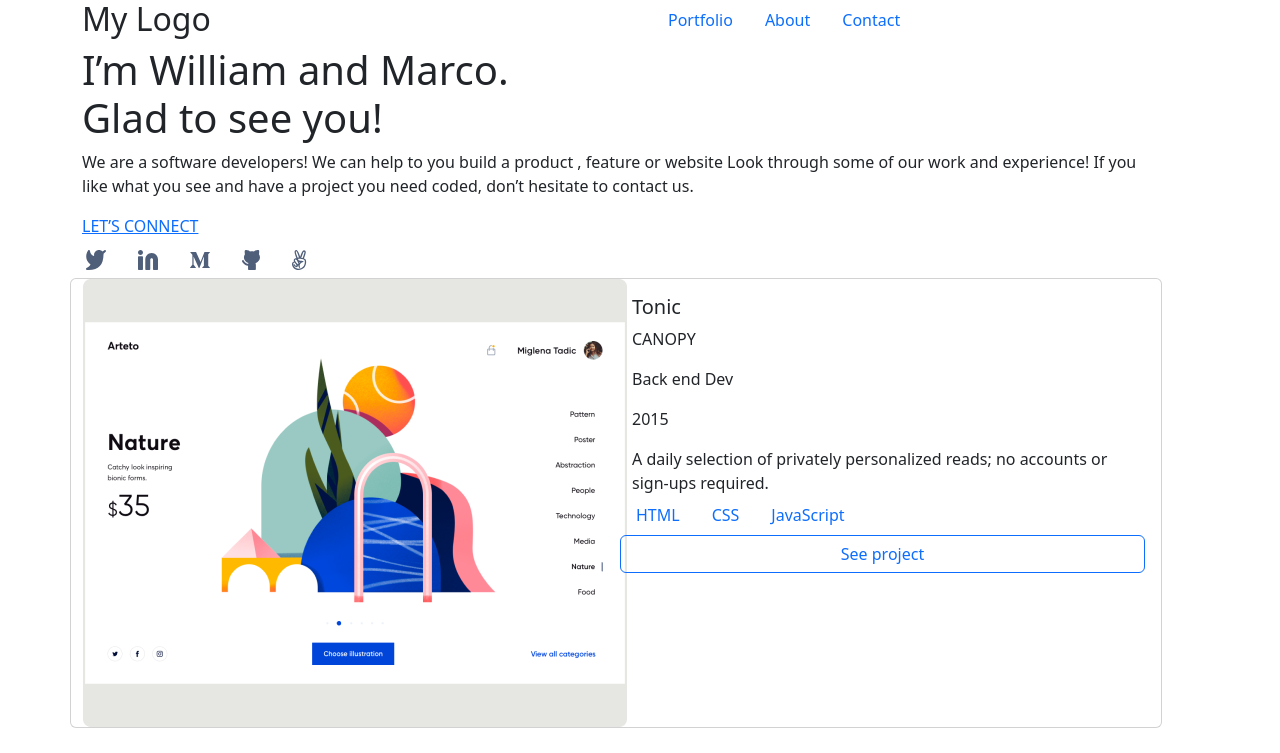
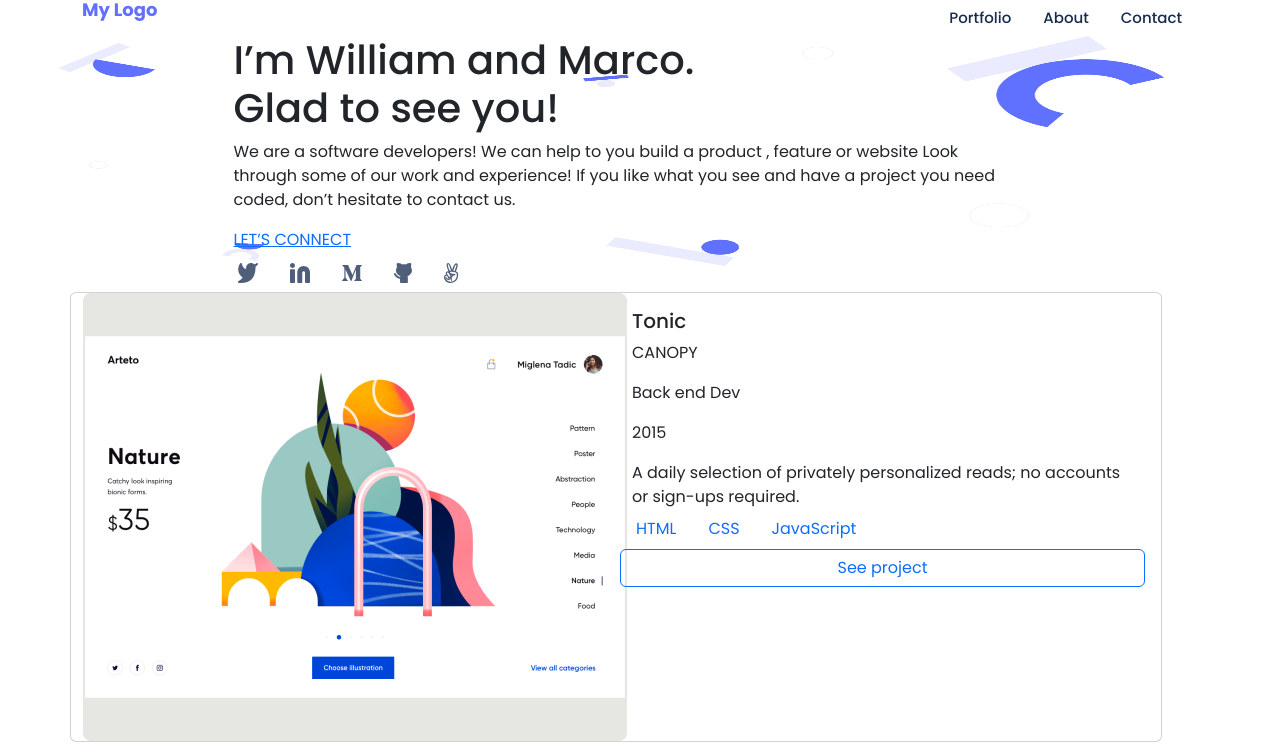
Before and after one commit to willococa/bootstrap-portfolio, a plain HTML site: page index.html in a window 1280 px wide. Shown: the top 753 px of the page. Drawn offline with nearby package versions, Linux system fonts and the light colour scheme.

Commit message:
added css to nav header and headline

```diff
--- a/index.html
+++ b/index.html
@@ -9,36 +9,40 @@
 		integrity="sha384-rbsA2VBKQhggwzxH7pPCaAqO46MgnOM80zW1RWuH61DGLwZJEdK2Kadq2F9CUG65" crossorigin="anonymous">
 	<script src="https://cdn.jsdelivr.net/npm/bootstrap@5.2.3/dist/js/bootstrap.min.js"></script>
 	<script src="https://cdn.jsdelivr.net/npm/bootstrap@5.2.3/dist/js/bootstrap.bundle.min.js"></script>
+	<link rel="preconnect" href="https://fonts.googleapis.com">
+<link rel="preconnect" href="https://fonts.gstatic.com" crossorigin>
+<link href="https://fonts.googleapis.com/css2?family=Poppins:wght@400;500;600;700&display=swap" rel="stylesheet">
+	<link rel="stylesheet" href="style.css">
 </head>
 
 <body>
 	<div class="container">
 		<div class="row">
-			<div class="col">
-				<h2>My Logo</h2>
+			<div class="col-6">
+				<h2 class="logo">My Logo</h2>
 			</div>
-			<div class=" col container-fluid">
-				<ul class="nav">
+			<div class=" col-6  d-flex justify-content-end">
+				<ul class="nav header-nav">
 					<li class="nav-item"><a class="nav-link" href="#">Portfolio</a></li>
 					<li class="nav-item"><a class="nav-link" href="#">About</a></li>
 					<li class="nav-item"><a class="nav-link" href="#">Contact</a></li>
 				</ul>
 			</div>
 		</div>
-		<div class="row">
-			<div class="row">
-				<div class="row">
+		<div class="row d-flex flex-column justify-content-center">
+			<div class="row d-flex flex-column justify-content-center headline">
+				<div class="row   w-75 align-self-center">
 					<h1 class="big-header">I’m William and Marco. <br> Glad to see you!</h1>
 				</div>
-				<div class="row">
+				<div class="row w-75 align-self-center">
 					<p>We are a software developers! We can help to you build a product , feature or website Look
 						through some of our work and experience! If you like what you see and have a project you need
 						coded, don’t hesitate to contact us.</p>
 				</div>
-				<div class="row">
+				<div class="row w-75 align-self-center">
 					<a class="connect" href="#">LET’S CONNECT</a>
 				</div>
-				<div class="row">
+				<div class="row w-75 align-self-center">
 					<ul class="nav">
 						<li class="nav-item"><a class="nav-link" href=""><img src="assets/twt.svg"
 									alt="Twitter Logo"></a></li>
--- /dev/null
+++ b/style.css
@@ -0,0 +1,27 @@
+:root {
+  --link-color: #6070ff;
+  --text-color: #172b4d;
+}
+* {
+  font-family: "Poppins", sans-serif;
+}
+h2.logo{
+  font-style: normal;
+  font-weight: 700;
+  font-size: 18px;
+  line-height: 20px;
+  color: var(--link-color);
+}
+.header-nav a{
+  color: var(--text-color);
+  font-style: normal;
+  font-weight: 500;
+  font-size: 15px;
+  line-height: 20px;
+}
+  .headline {
+    background:
+      url('assets/header.png') no-repeat,
+      rgb(255, 255, 255);
+    background-size: 98% 90%;
+  }
```
